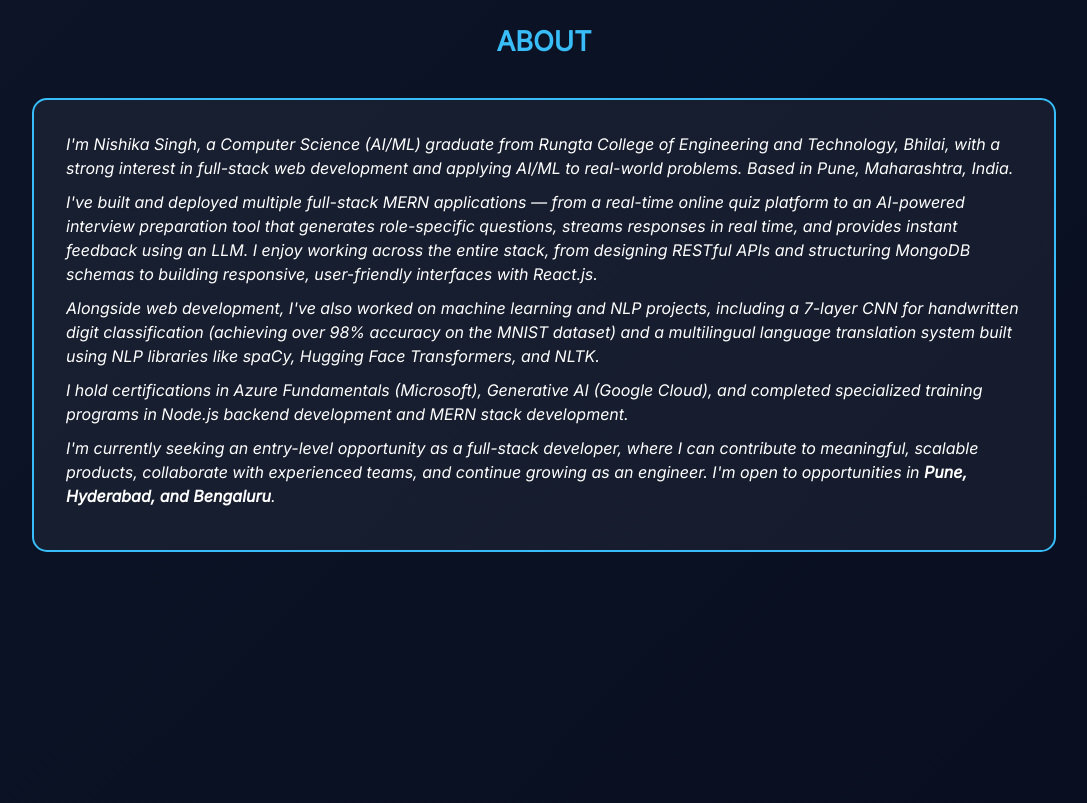
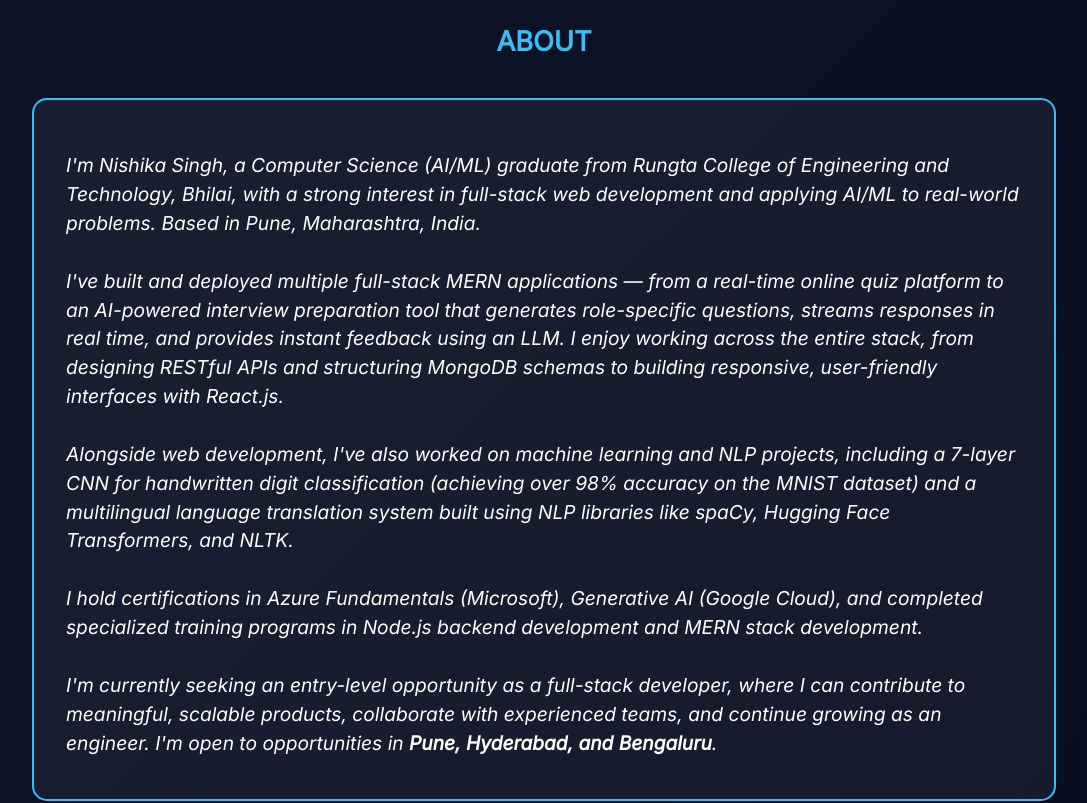
Before and after one commit to nishikasingh31/Portfolio, a React (Vite) app: page / in a window 1280 px wide. Shown: the part 1280-2083 px from the top of the page, without its empty margins (96-1183 px from the left). Built offline with nearby package versions, Linux system fonts and the light colour scheme.

Commit message:
Update App.css

```diff
--- a/src/App.css
+++ b/src/App.css
@@ -57,8 +57,6 @@ h3 {
 
 p {
   font-size: 1rem;
-  margin: 0 0 6px 0;
-  line-height: 1.5;
 }
 
 ul {
@@ -214,6 +212,8 @@ nav {
 
 /* about */
 .about .card p {
+  font-size: 1.2rem;
+  line-height: 1.5;
   margin-bottom: 10px;
 }
 
```
